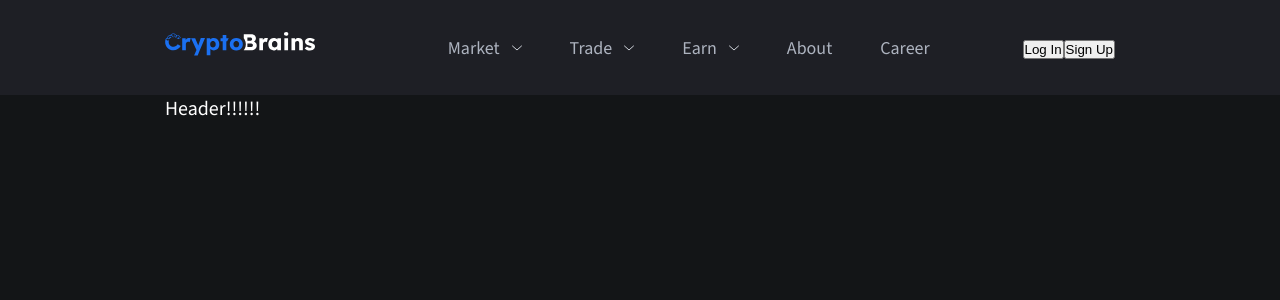
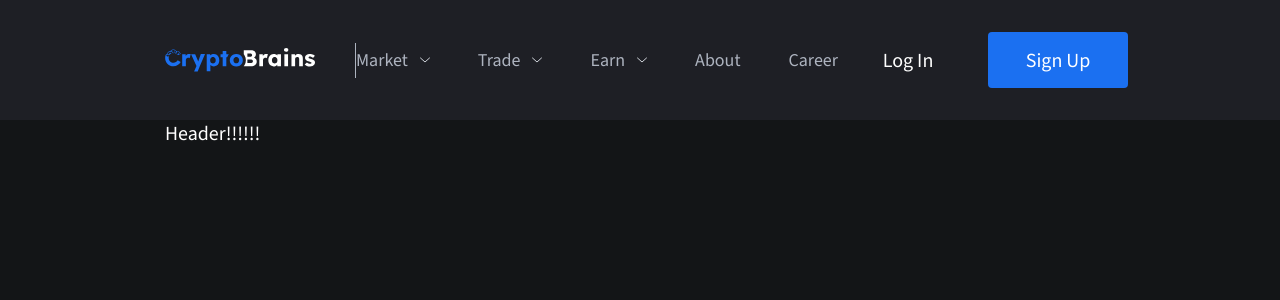
Before and after one commit to lime4512/CryptoBrain, a React (Vite) app: page / in a window 1280 px wide. Shown: the top 300 px of the page. Built offline with nearby package versions, Linux system fonts and the light colour scheme.

Commit message:
add full navBar

```diff
--- a/src/components/nav/NavBar.tsx
+++ b/src/components/nav/NavBar.tsx
@@ -11,8 +11,8 @@ export const NavBar = () => {
 					</div>
 					<NavLink />
 					<div className='nav-btn'>
-						<button>Log In</button>
-						<button>Sign Up</button>
+						<button className='nav-btn-log'>Log In</button>
+						<button className='nav-btn-sing'>Sign Up</button>
 					</div>
 				</div>
 			</Container>
--- a/src/style/index.scss
+++ b/src/style/index.scss
@@ -22,12 +22,19 @@ body {
 	color: #fff;
 }
 
-a {
-	color: inherit;
-	text-decoration: none;
-	transition: 0.4s;
-}
-
 ul li {
 	list-style: none;
 }
+button {
+	display: block;
+	font-weight: 400;
+	border: none;
+	color: inherit;
+	font: inherit;
+	background-color: transparent;
+	transition: 0.4s;
+	cursor: pointer;
+	border-radius: 4px;
+	padding: 13px 26px;
+	height: 56px;
+}
--- a/src/style/navBar.scss
+++ b/src/style/navBar.scss
@@ -7,7 +7,32 @@ nav {
 		justify-content: space-between;
 		align-items: center;
 		.logo {
+			height: 35px;
 			padding-right: 40px;
+			display: $flex;
+			align-items: center;
+			border-right: 1px #adb3bf solid;
+		}
+
+		.nav-btn {
+			display: $flex;
+			gap: 10px;
+
+			.nav-btn-log {
+				width: 140px;
+				&:hover {
+					border: 1px white solid;
+				}
+			}
+
+			.nav-btn-sing {
+				width: 140px;
+				background-color: #1b70f1;
+
+				&:hover {
+					background-color: #0a264e;
+				}
+			}
 		}
 	}
 }
--- a/src/style/navLink.scss
+++ b/src/style/navLink.scss
@@ -10,13 +10,13 @@
 			display: $flex;
 			gap: 12px;
 		}
-	}
 
-	.nav-link:last-child {
-		margin-right: 0;
-	}
+		&:last-child {
+			margin-right: 0;
+		}
 
-	.nav-link:hover {
-		color: #eaebee;
+		&:hover {
+			color: #eaebee;
+		}
 	}
 }
```
